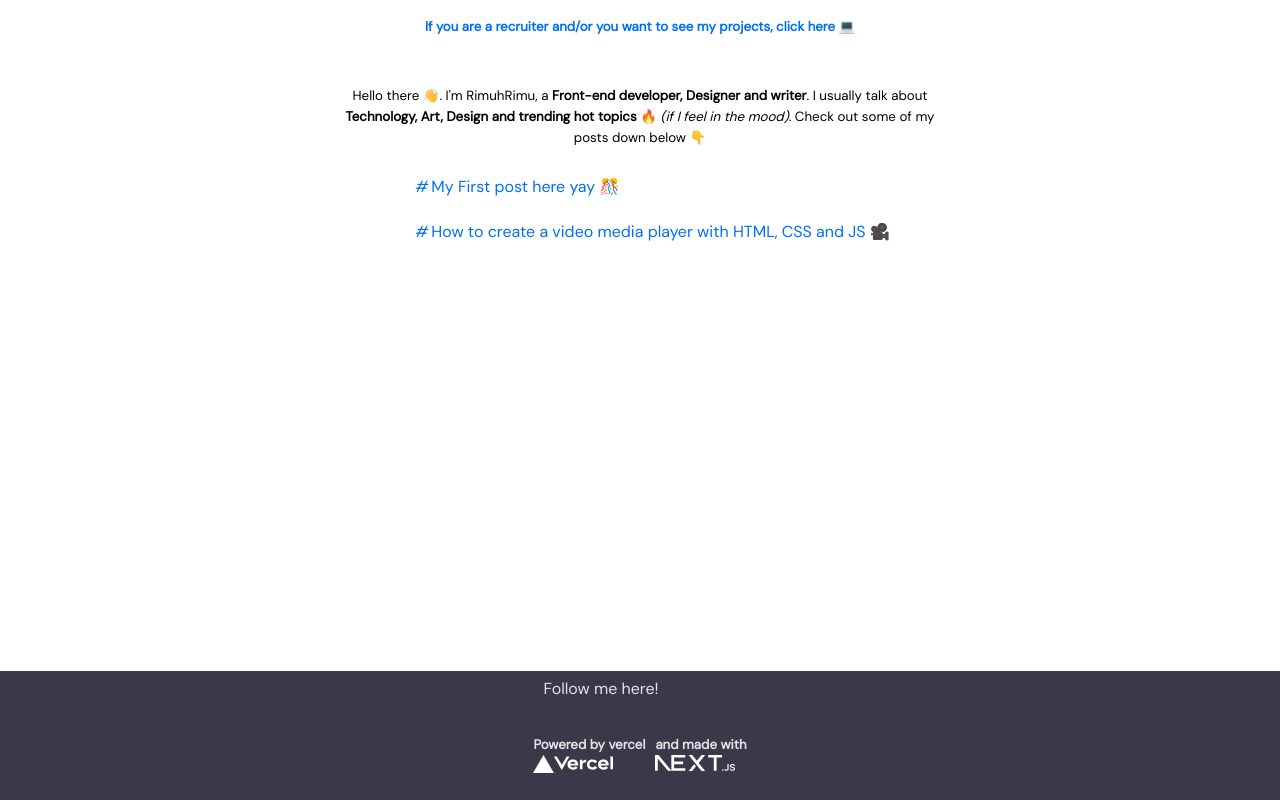
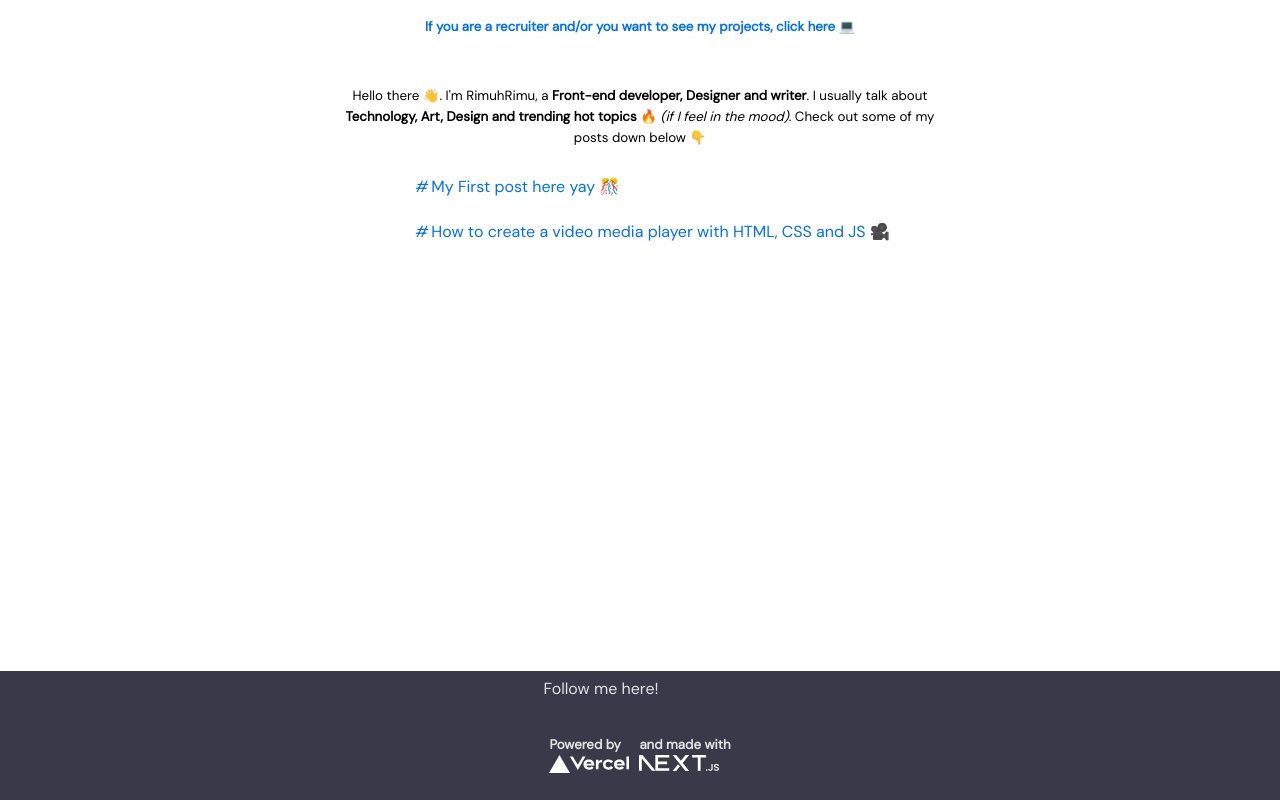
Before and after one commit to RimuhRimu/rimuh-blog, a Next.js app: page / in a window 1280 px wide. Shown: the part 385-1185 px from the top of the page. Built offline with nearby package versions, Linux system fonts and the light colour scheme; no server answers; some icons are missing.

Commit message:
Update links

```diff
--- a/components/footer/index.jsx
+++ b/components/footer/index.jsx
@@ -18,7 +18,7 @@ export default function Footer() {
           <Link href="#" target="_blank"><Discord /></Link>
         </div>
         <div className={styles.poweredBy}>
-          <h5>Powered by vercel <a href="https://vercel.com"><Image width={80} height={80} src={vercel} alt="powered by vercel" /></a> </h5>
+          <h5>Powered by <a href="https://vercel.com"><Image width={80} height={80} src={vercel} alt="powered by vercel" /></a> </h5>
           <h5> and made with <a href="https://nextjs.org"><Image width={80} height={80} src={next} alt="made with next.js" /></a> </h5>
         </div>
       </footer>
--- a/components/layout/index.jsx
+++ b/components/layout/index.jsx
@@ -34,7 +34,7 @@ export default function Layout({ children, home }) {
           </div>
           <div className={styles.topSocialMedia}>
             <a href="https://github.com/RimuhRimu" target="_blank"><GitHub className={styles.github} /></a>
-            <a href="https://twitter.com/" target="_blank"><Twitter className={styles.twitter} /></a>
+            <a href="https://twitter.com/rimuhrimu" target="_blank"><Twitter className={styles.twitter} /></a>
             <a href="#"><Discord className={styles.discord} /></a>
           </div>
         </div>
--- a/styles/globals.css
+++ b/styles/globals.css
@@ -32,7 +32,7 @@ body {
   margin: 0;
   font-family: -apple-system, "Inter","Helvetica", system-ui, BlinkMacSystemFont, Segoe UI, Roboto, Oxygen, Ubuntu, Cantarell, Fira Sans, Droid Sans, Helvetica Neue, sans-serif;
   line-height: 1.6;
-  font-size: 1rem;
+  font-size: 1em;
   max-width: 100vw;
   transition: 0.3s ease color;
 }
```
